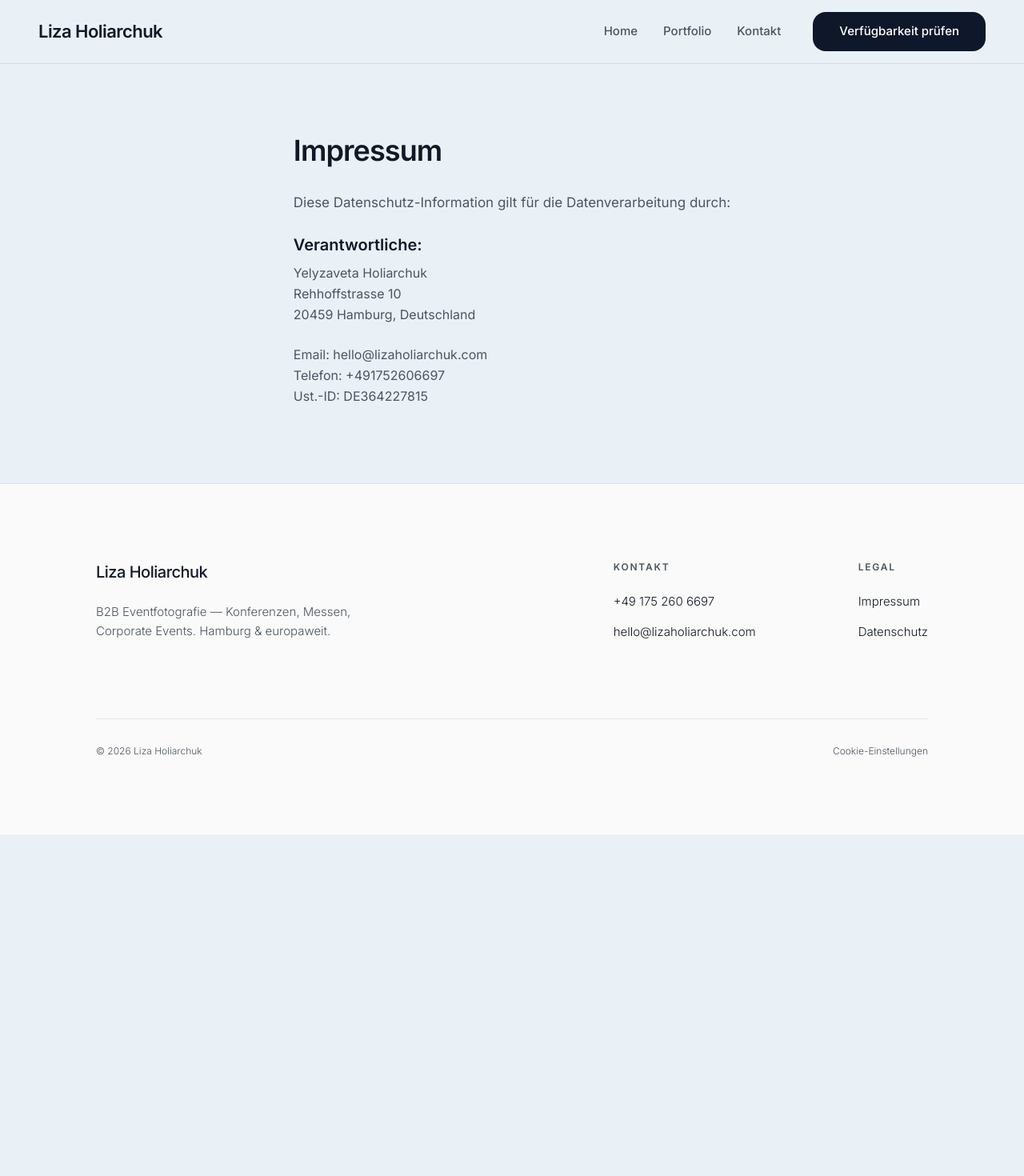
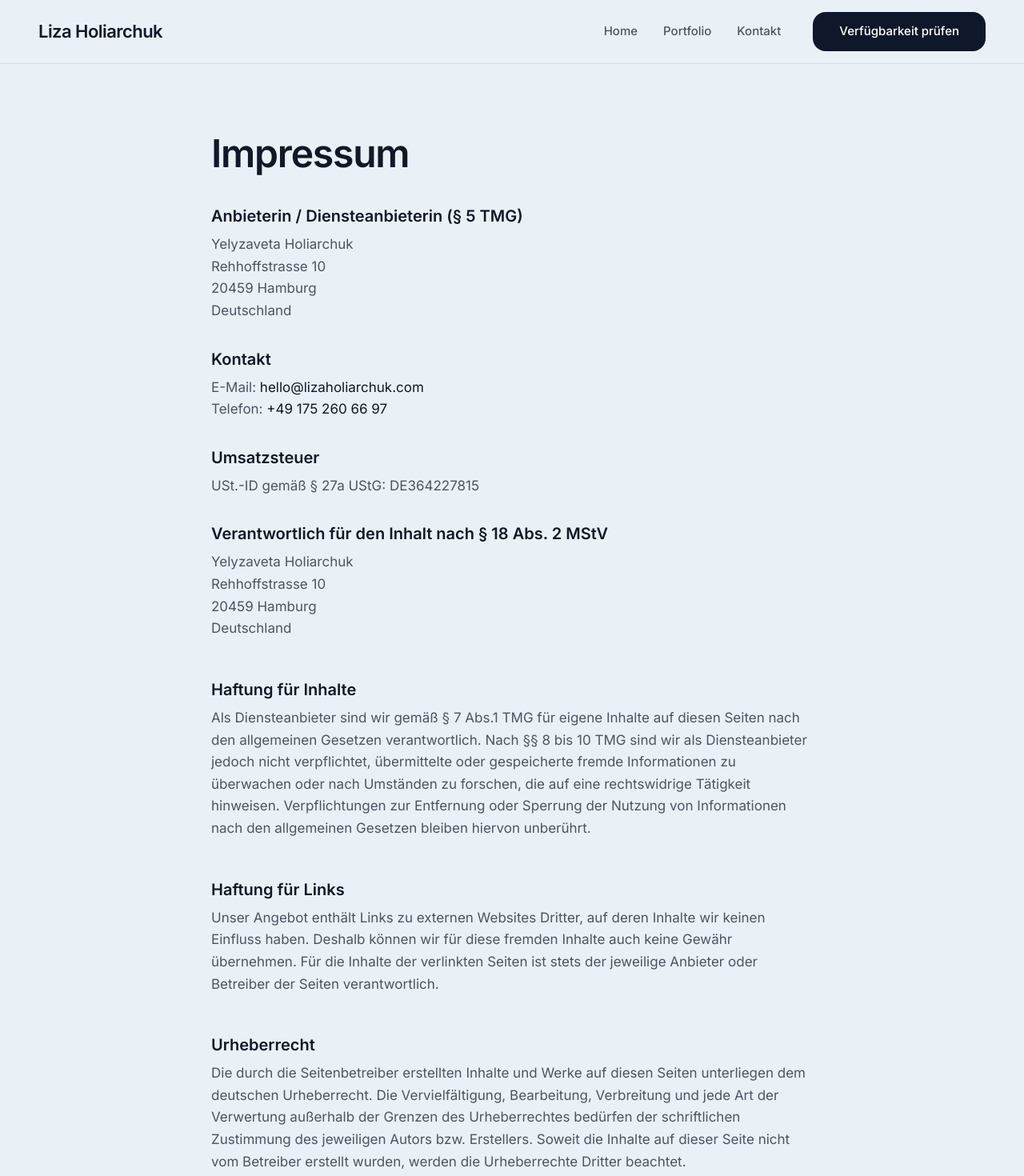
Before and after one commit to elizabethholiarchuk-jpg/event-fotografin-hamburg, a Next.js app: page /impressum in a window 1280 px wide. Shown: the top 1470 px of the page at 80% size. Before the commit the page ends 1043 px from the top, so only its background shows below. Built offline with nearby package versions, Linux system fonts and the light colour scheme.

Commit message:
fix: finalize datenschutz and impressum legal texts

```diff
--- a/src/app/datenschutz/page.tsx
+++ b/src/app/datenschutz/page.tsx
@@ -110,7 +110,6 @@ export default function Datenschutz() {
                     </p>
                     <p>
                         Sie können Ihre aktuellen Datenschutzeinstellungen jederzeit über den Link "Cookie-Einstellungen" im Footer dieser Website einsehen, bearbeiten oder Ihre zuvor erteilte Einwilligung mit Wirkung für die Zukunft widerrufen.
-                        <br /><span className="italic text-sm">[Hinweis zur Umsetzung: Da derzeit das reine Analytics Tracking cookieless über berechtigtes Interesse erfolgt, ist ein Cookie-Banner technisch nicht zwingend erforderlich. Sobald zusätzliche Marketing-Tracker eingebunden werden, muss das Consent-Management-Tool aktiv diese blocken, bis der Nutzer zustimmt.]</span>
                     </p>
                 </section>
 
--- a/src/app/impressum/page.tsx
+++ b/src/app/impressum/page.tsx
@@ -11,30 +11,65 @@ export const metadata: Metadata = {
 
 export default function Impressum() {
     return (
-        <div className="max-w-[800px] mx-auto px-6 py-24 flex flex-col gap-8 text-[var(--color-text-main)]">
-            <h1 className="text-4xl font-semibold tracking-tight">Impressum</h1>
+        <div className="max-w-[800px] mx-auto px-6 py-24 flex flex-col gap-10 text-[var(--color-text-main)]">
+            <h1 className="text-4xl md:text-5xl font-semibold tracking-tight">Impressum</h1>
 
-            <div className="flex flex-col gap-6">
-                <p className="text-[var(--color-text-muted)] leading-relaxed text-[17px]">
-                    Diese Datenschutz-Information gilt für die Datenverarbeitung durch:
-                </p>
-
-                <div className="flex flex-col gap-2">
-                    <h2 className="text-xl font-semibold">Verantwortliche:</h2>
-                    <p className="text-[var(--color-text-muted)] leading-relaxed">
+            <div className="flex flex-col gap-8 text-[var(--color-text-muted)] leading-relaxed text-[16px] md:text-[17px]">
+                <section className="flex flex-col gap-2">
+                    <h2 className="text-xl font-semibold text-[var(--color-text-main)]">Anbieterin / Diensteanbieterin (§ 5 TMG)</h2>
+                    <p className="leading-relaxed">
                         Yelyzaveta Holiarchuk<br />
                         Rehhoffstrasse 10<br />
-                        20459 Hamburg, Deutschland
+                        20459 Hamburg<br />
+                        Deutschland
                     </p>
-                </div>
+                </section>
 
-                <div className="flex flex-col gap-2">
-                    <p className="text-[var(--color-text-muted)] leading-relaxed">
-                        Email: <a href="mailto:hello@lizaholiarchuk.com" className="hover:text-[var(--color-accent)] transition-colors">hello@lizaholiarchuk.com</a><br />
-                        Telefon: <a href="tel:+491752606697" className="hover:text-[var(--color-accent)] transition-colors">+491752606697</a><br />
-                        Ust.-ID: DE364227815
+                <section className="flex flex-col gap-2">
+                    <h2 className="text-xl font-semibold text-[var(--color-text-main)]">Kontakt</h2>
+                    <p className="leading-relaxed">
+                        E-Mail: <a href="mailto:hello@lizaholiarchuk.com" className="hover:text-[var(--color-accent)] transition-colors text-[var(--color-text-main)]">hello@lizaholiarchuk.com</a><br />
+                        Telefon: <a href="tel:+491752606697" className="hover:text-[var(--color-accent)] transition-colors text-[var(--color-text-main)]">+49 175 260 66 97</a>
                     </p>
-                </div>
+                </section>
+
+                <section className="flex flex-col gap-2">
+                    <h2 className="text-xl font-semibold text-[var(--color-text-main)]">Umsatzsteuer</h2>
+                    <p className="leading-relaxed">
+                        USt.-ID gemäß § 27a UStG: DE364227815
+                    </p>
+                </section>
+
+                <section className="flex flex-col gap-2">
+                    <h2 className="text-xl font-semibold text-[var(--color-text-main)]">Verantwortlich für den Inhalt nach § 18 Abs. 2 MStV</h2>
+                    <p className="leading-relaxed">
+                        Yelyzaveta Holiarchuk<br />
+                        Rehhoffstrasse 10<br />
+                        20459 Hamburg<br />
+                        Deutschland
+                    </p>
+                </section>
+
+                <section className="flex flex-col gap-2 mt-4">
+                    <h2 className="text-xl font-semibold text-[var(--color-text-main)]">Haftung für Inhalte</h2>
+                    <p className="leading-relaxed">
+                        Als Diensteanbieter sind wir gemäß § 7 Abs.1 TMG für eigene Inhalte auf diesen Seiten nach den allgemeinen Gesetzen verantwortlich. Nach §§ 8 bis 10 TMG sind wir als Diensteanbieter jedoch nicht verpflichtet, übermittelte oder gespeicherte fremde Informationen zu überwachen oder nach Umständen zu forschen, die auf eine rechtswidrige Tätigkeit hinweisen. Verpflichtungen zur Entfernung oder Sperrung der Nutzung von Informationen nach den allgemeinen Gesetzen bleiben hiervon unberührt.
+                    </p>
+                </section>
+
+                <section className="flex flex-col gap-2 mt-4">
+                    <h2 className="text-xl font-semibold text-[var(--color-text-main)]">Haftung für Links</h2>
+                    <p className="leading-relaxed">
+                        Unser Angebot enthält Links zu externen Websites Dritter, auf deren Inhalte wir keinen Einfluss haben. Deshalb können wir für diese fremden Inhalte auch keine Gewähr übernehmen. Für die Inhalte der verlinkten Seiten ist stets der jeweilige Anbieter oder Betreiber der Seiten verantwortlich.
+                    </p>
+                </section>
+
+                <section className="flex flex-col gap-2 mt-4">
+                    <h2 className="text-xl font-semibold text-[var(--color-text-main)]">Urheberrecht</h2>
+                    <p className="leading-relaxed">
+                        Die durch die Seitenbetreiber erstellten Inhalte und Werke auf diesen Seiten unterliegen dem deutschen Urheberrecht. Die Vervielfältigung, Bearbeitung, Verbreitung und jede Art der Verwertung außerhalb der Grenzen des Urheberrechtes bedürfen der schriftlichen Zustimmung des jeweiligen Autors bzw. Erstellers. Soweit die Inhalte auf dieser Seite nicht vom Betreiber erstellt wurden, werden die Urheberrechte Dritter beachtet.
+                    </p>
+                </section>
             </div>
         </div>
     );
```
